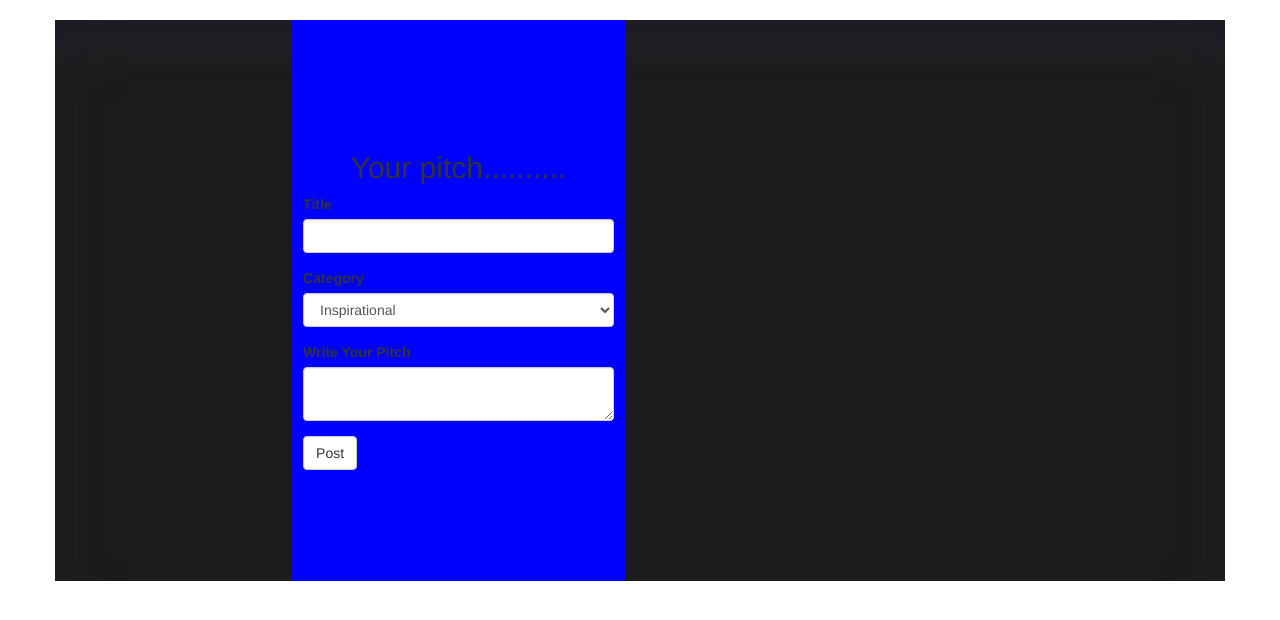
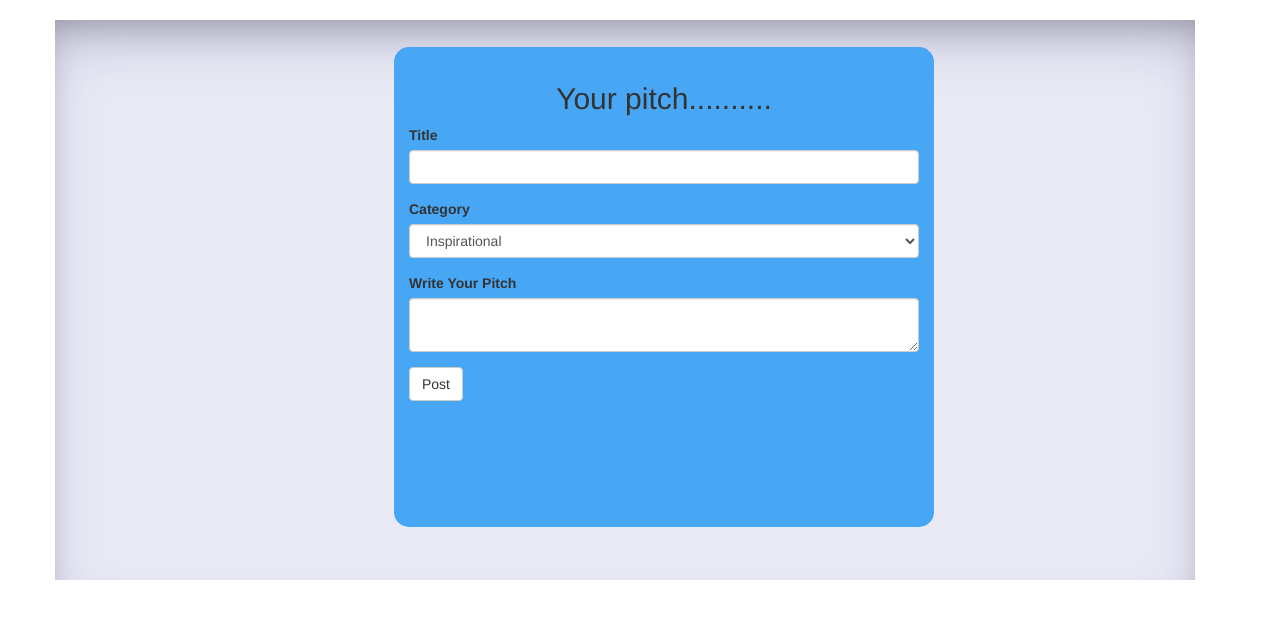
Before and after one commit to catherinekimani/pitches, a Flask app: page /new_pitch in a window 1280 px wide. Shown: the part 52-672 px from the top of the page. Run offline with Flask 2, Linux system fonts and the light colour scheme; some libraries are stand-ins or nearby versions.

Commit message:
Style: Add CSS styling,Change image

```diff
--- a/app/static/CSS/index.css
+++ b/app/static/CSS/index.css
@@ -52,11 +52,13 @@
 
 /* newpitch */
 #NewPitch{
-    background-color: blue;
-    margin-left: 40%;
-    padding: 20%;
-    padding-left: 2%;
-    padding-right: 2%;
+    background-color: rgb(72, 167, 245);
+    border-radius: 15px;
+    height: 60vh;
+    padding: 15px;
+    width: 100%;
+    margin-left: 60%;
+    margin-top: 5%;
 }
 
 .NoPic{
--- a/app/templates/new_pitch.html
+++ b/app/templates/new_pitch.html
@@ -4,7 +4,7 @@
 
 {% block content %}
 <div class="container">
-    <div class="row">
+    <div class="row" style="background-color: rgb(234, 234, 247); height: 70vh; width: 100%;">
         <div class="col-md-6">
             <div id="NewPitch">
                 <h2 class="text-center">Your pitch..........</h2>
```
Also changed, not shown: app/static/images/pitches.png.
